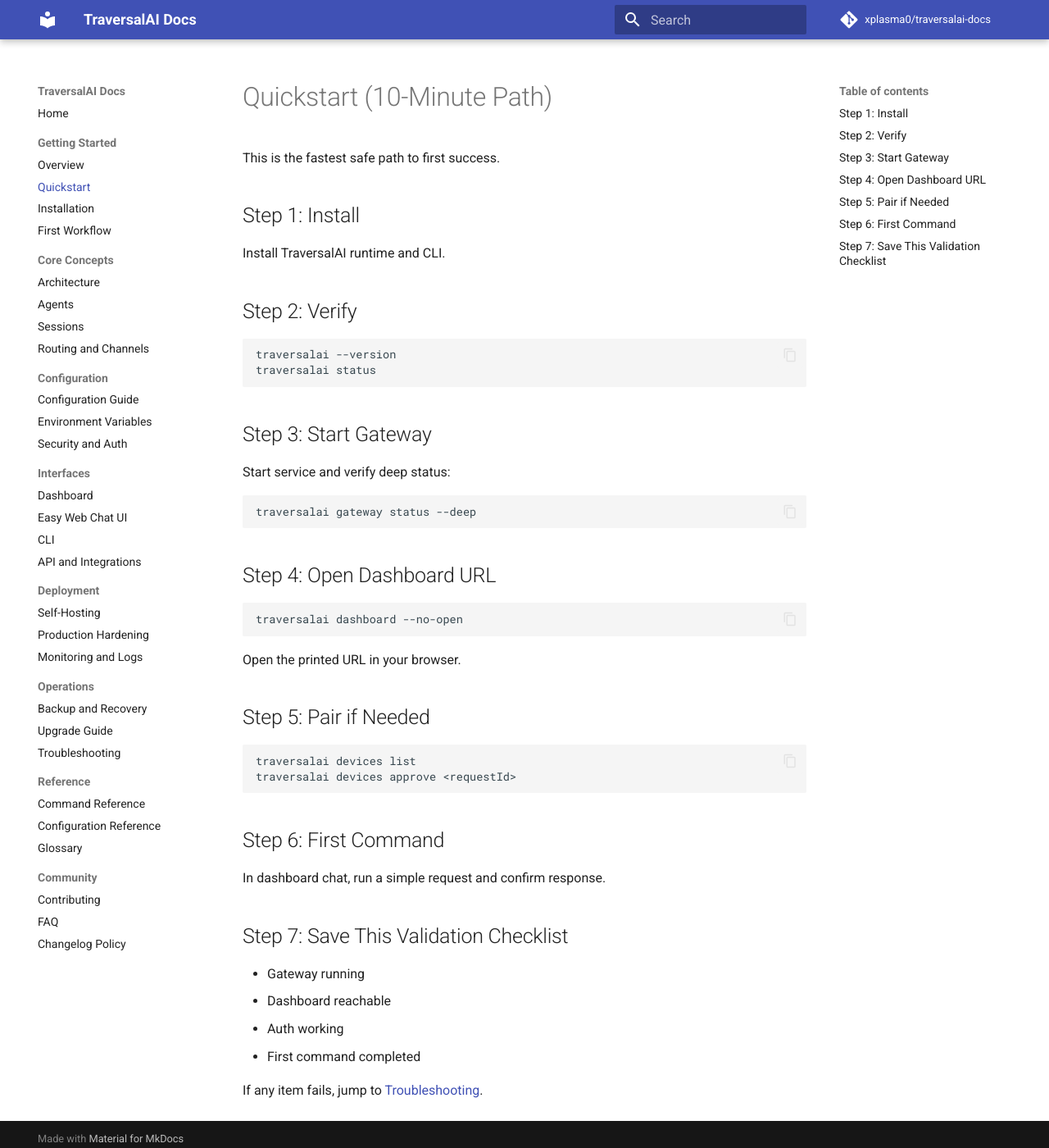
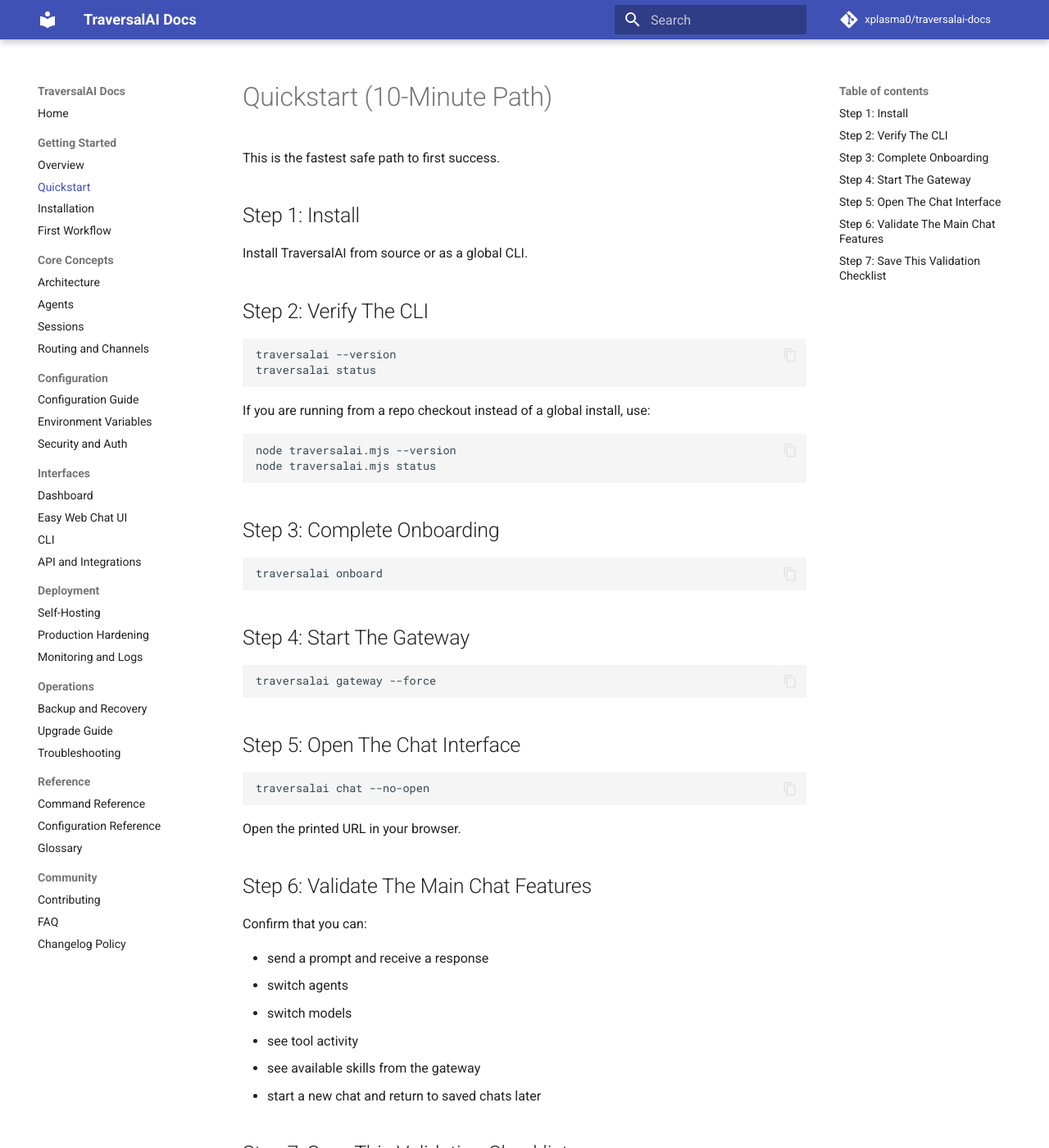
Before and after one commit to xplasma0/traversalai-docs, an MkDocs documentation site: the page built from docs/getting-started/quickstart.md, in a window 1280 px wide and 1400 px high. Shown: the whole window at 82% size. Built offline with MkDocs 1.6.1 and Material for MkDocs 9.7.7, drawn with Linux system fonts in a browser that asks for light colours; comment, search, counter and statistics services are not loaded; some of the changed text lies outside the part shown.

Commit message:
Docs: refresh quickstart with gateway and chat workflow

````diff
--- a/docs/getting-started/quickstart.md
+++ b/docs/getting-started/quickstart.md
@@ -4,47 +4,60 @@ This is the fastest safe path to first success.
 
 ## Step 1: Install
 
-Install TraversalAI runtime and CLI.
+Install TraversalAI from source or as a global CLI.
 
-## Step 2: Verify
+## Step 2: Verify The CLI
 
 ```bash
 traversalai --version
 traversalai status
 ```
 
-## Step 3: Start Gateway
-
-Start service and verify deep status:
+If you are running from a repo checkout instead of a global install, use:
 
 ```bash
-traversalai gateway status --deep
+node traversalai.mjs --version
+node traversalai.mjs status
 ```
 
-## Step 4: Open Dashboard URL
+## Step 3: Complete Onboarding
 
 ```bash
-traversalai dashboard --no-open
+traversalai onboard
+```
+
+## Step 4: Start The Gateway
+
+```bash
+traversalai gateway --force
+```
+
+## Step 5: Open The Chat Interface
+
+```bash
+traversalai chat --no-open
 ```
 
 Open the printed URL in your browser.
 
-## Step 5: Pair if Needed
+## Step 6: Validate The Main Chat Features
 
-```bash
-traversalai devices list
-traversalai devices approve <requestId>
-```
+Confirm that you can:
 
-## Step 6: First Command
-
-In dashboard chat, run a simple request and confirm response.
+- send a prompt and receive a response
+- switch agents
+- switch models
+- see tool activity
+- see available skills from the gateway
+- start a new chat and return to saved chats later
 
 ## Step 7: Save This Validation Checklist
 
+- Onboarding completed
 - Gateway running
-- Dashboard reachable
-- Auth working
-- First command completed
+- Chat interface reachable
+- First response completed
+- Agent and model switching working
+- Saved chats visible
 
 If any item fails, jump to [Troubleshooting](/traversalai-docs/docs/operations/troubleshooting).
````
